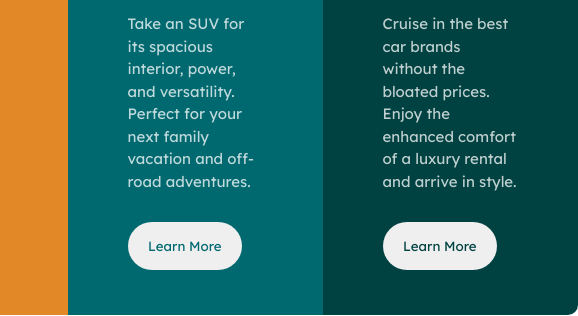
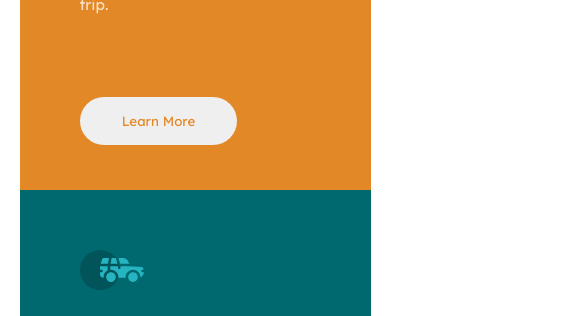
Before and after one commit to dennis-mburu/FEM-3-column-preview-card, a plain HTML site: page index.html in a window 390 px wide. Shown: the part 360-676 px from the top of the page, 578 px wide, since content can reach past the window. Drawn offline with Linux system fonts and the light colour scheme.

Commit message:
mobile design added

```diff
--- a/styles.css
+++ b/styles.css
@@ -28,7 +28,7 @@ body{
 
 .card{
     padding: 4rem;
-    min-height: 60vh;
+    min-height: 58vh;
     flex: 1;
     max-width: 21rem;
     min-width: 17rem;
@@ -84,3 +84,25 @@ body{
 .luxury-btn{
     color: var(--very-dark-cyan)
 }
+
+
+@media (max-width: 768px){
+    body{
+        margin: 0 5%;
+    }
+    .container{
+        flex-direction: column;
+        margin: 4rem auto;
+    }
+    .card{
+        max-width: 32rem;
+    }
+    .sedan{
+        border-bottom-left-radius: 0px;
+        border-top-right-radius: 10px;
+    }
+    .luxury{
+        border-top-right-radius: 0px;
+        border-bottom-left-radius: 10px;
+    }
+}
```
